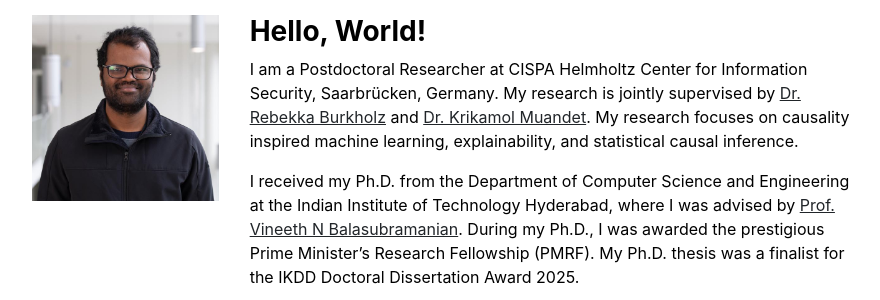
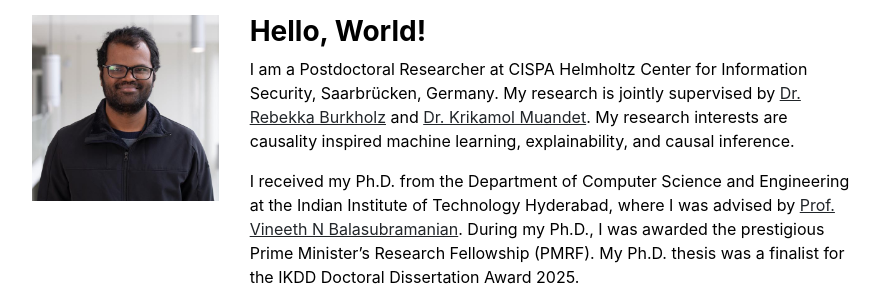
Before and after one commit to gautam0707/gautam0707.github.io, a Jekyll site: the page built from index.md, in a window 1280 px wide. Shown: the part 158-458 px from the top of the page, without its empty margins (197-1077 px from the left). Built offline with Jekyll 4.4.1, drawn with Linux system fonts in a browser that asks for light colours; a style sheet for code colours, icons or effects is not loaded.

Commit message:
Update index.md

```diff
--- a/index.md
+++ b/index.md
@@ -2,6 +2,6 @@
 layout: home
 title: "Home"
 ---
-I am a Postdoctoral Researcher at CISPA Helmholtz Center for Information Security, Saarbrücken, Germany. My research is jointly supervised by [Dr. Rebekka Burkholz](https://sites.google.com/view/rebekkaburkholz/) and [Dr. Krikamol Muandet](https://www.krikamol.org/). My research focuses on causality inspired machine learning, explainability, and statistical causal inference.
+I am a Postdoctoral Researcher at CISPA Helmholtz Center for Information Security, Saarbrücken, Germany. My research is jointly supervised by [Dr. Rebekka Burkholz](https://sites.google.com/view/rebekkaburkholz/) and [Dr. Krikamol Muandet](https://www.krikamol.org/). My research interests are causality inspired machine learning, explainability, and causal inference.
 
 I received my Ph.D. from the Department of Computer Science and Engineering at the Indian Institute of Technology Hyderabad, where I was advised by [Prof. Vineeth N Balasubramanian](https://people.iith.ac.in/vineethnb/index.html). During my Ph.D., I was awarded the prestigious Prime Minister’s Research Fellowship (PMRF). My Ph.D. thesis was a finalist for the IKDD Doctoral Dissertation Award 2025.
```
